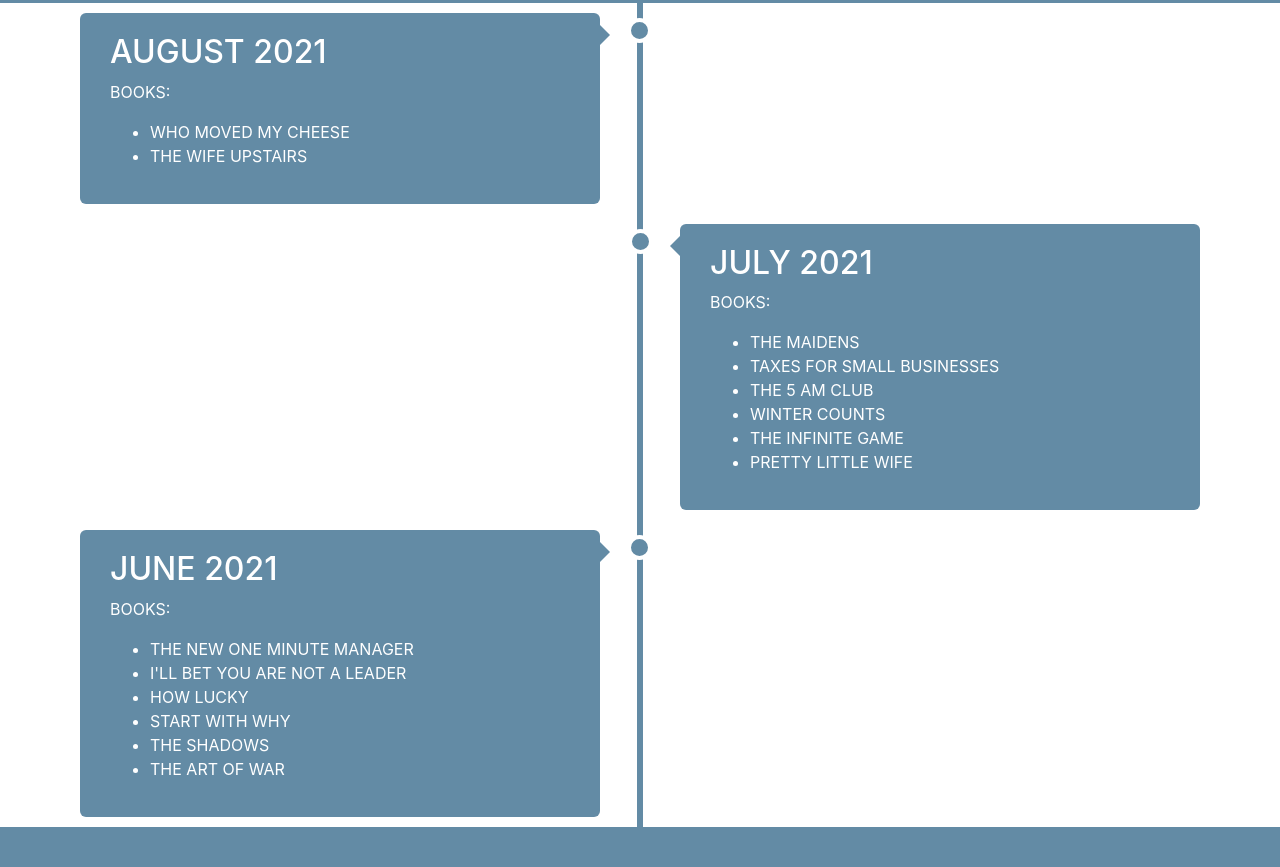
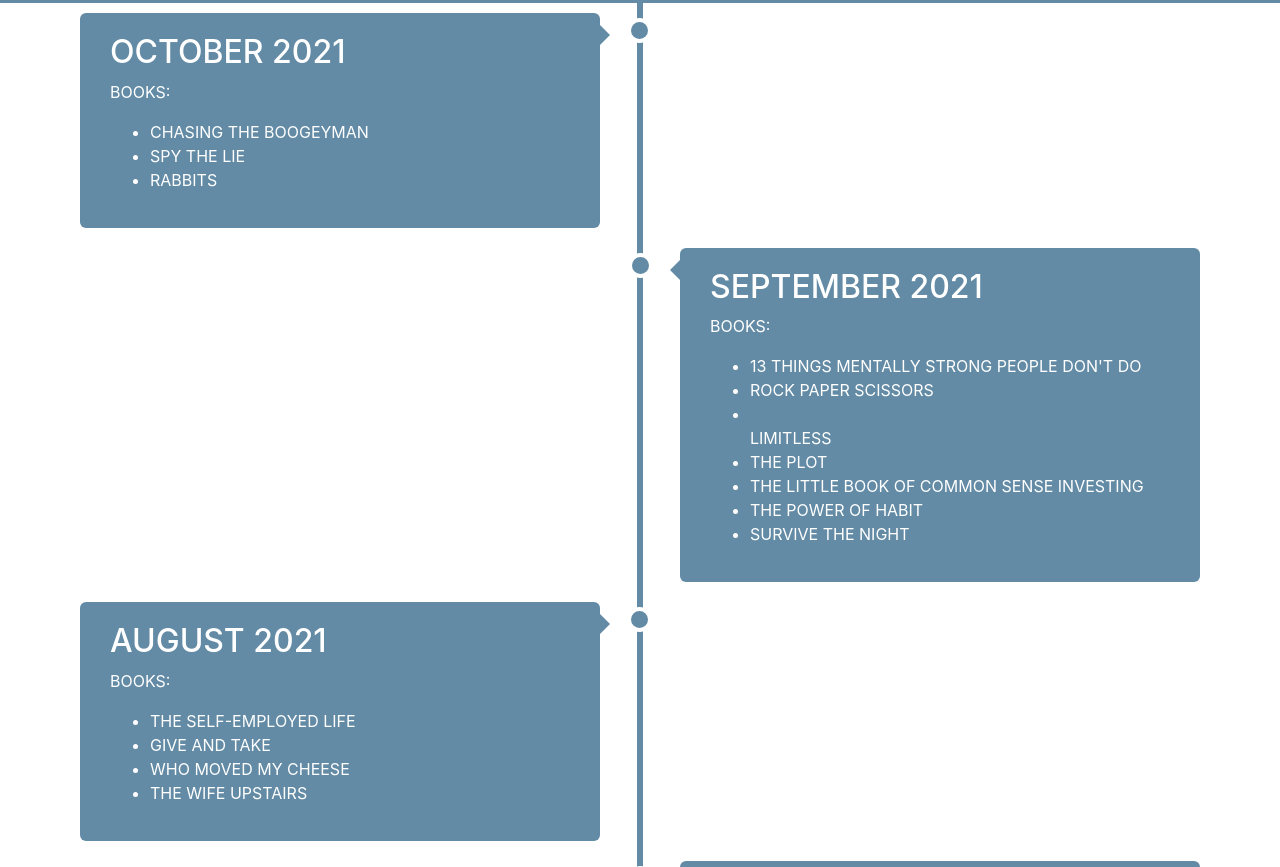
Before and after one commit to aderse/andrewderse.com, a plain HTML site: page reading-list.html in a window 1280 px wide. Shown: the part 419-1286 px from the top of the page. Drawn offline with nearby package versions, Linux system fonts and the light colour scheme.

Commit message:
Updating reading list. Adding in README.md.

```diff
--- a/reading-list.html
+++ b/reading-list.html
@@ -46,9 +46,37 @@
             <div class="timeline">
                 <div class="tl-container tl-left">
                     <div class="tl-content">
+                        <h2>OCTOBER 2021</h2>
+                        <p>BOOKS:</p>
+                        <ul>
+                            <li>CHASING THE BOOGEYMAN</li>
+                            <li>SPY THE LIE</li>
+                            <li>RABBITS</li>
+                        </ul>
+                    </div>
+                </div>
+                <div class="tl-container tl-right">
+                    <div class="tl-content">
+                        <h2>SEPTEMBER 2021</h2>
+                        <p>BOOKS:</p>
+                        <ul>
+                            <li>13 THINGS MENTALLY STRONG PEOPLE DON'T DO</li>
+                            <li>ROCK PAPER SCISSORS</li>
+                            <li></li>LIMITLESS</li>
+                            <li>THE PLOT</li>
+                            <li>THE LITTLE BOOK OF COMMON SENSE INVESTING</li>
+                            <li>THE POWER OF HABIT</li>
+                            <li>SURVIVE THE NIGHT</li>
+                        </ul>
+                    </div>
+                </div>
+                <div class="tl-container tl-left">
+                    <div class="tl-content">
                         <h2>AUGUST 2021</h2>
                         <p>BOOKS:</p>
                         <ul>
+                            <li>THE SELF-EMPLOYED LIFE</li>
+                            <li>GIVE AND TAKE</li>
                             <li>WHO MOVED MY CHEESE</li>
                             <li>THE WIFE UPSTAIRS</li>
                         </ul>
```
Also changed, not shown: 1 other file.
